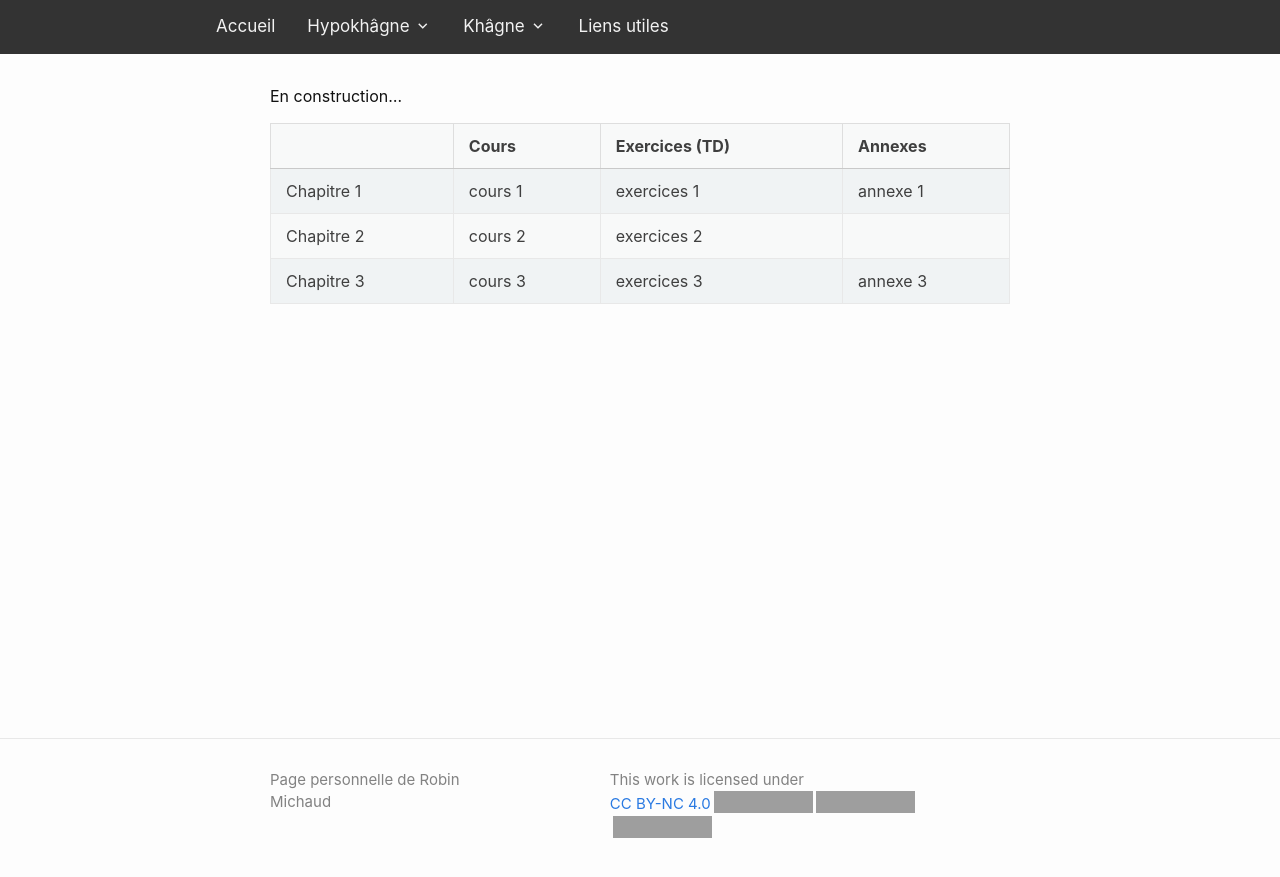
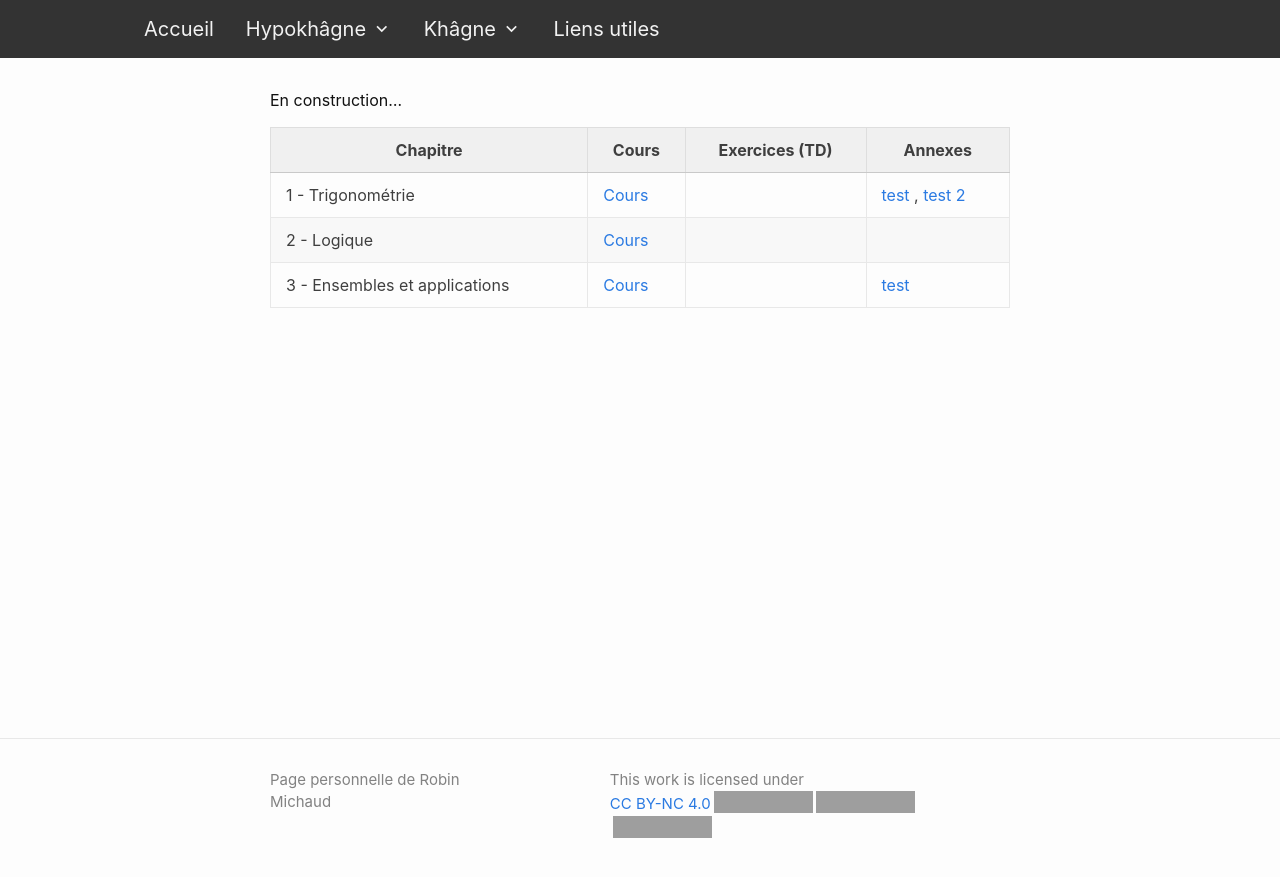
Before and after one commit to michaudmaths/michaudmaths.github.io, a Jekyll site: the page built from menu/cours.markdown, in a window 1280 px wide. Shown: the top 877 px of the page. Built offline with Jekyll 4.4.1, drawn with Linux system fonts in a browser that asks for light colours; nearby versions of some CDN libraries; grey boxes are pictures that could not be loaded.

Commit message:
modifications

```diff
--- /dev/null
+++ b/_data/files.yml
@@ -0,0 +1,40 @@
+cours_folder : 'pdf/cours'
+exercices_folder : 'pdf/exercices hk'
+annexes_folder : 'pdf/annexes hk'
+kholles_folder : 'pdf/kholles hk'
+
+chapitres_hk:
+  - title : Trigonométrie
+    cours : '1.Trigonométrie'
+    exercices :
+    annexes :
+      - name : test
+        path : 'test.pdf'
+      - name : test 2
+        path : 'test2.pdf'
+
+  - title : Logique
+    cours : '2.Logique'
+    exercices :
+    annexes :
+
+  - title : Ensembles et applications
+    cours : '3.Ensembles et applications'
+    exercices:
+    annexes :
+      - name : test
+        path : 'test.pdf'
+
+kholles_hk :
+  - num : 1
+    date_debut : '16/09/24'
+    date_fin : '29/09/24'
+    path : 'programme de kholle 1.pdf'
+
+  - num : 2
+    date_debut : '30/09/24'
+    date_fin : '13/10/24'
+
+  - num : 3
+    date_debut : '14/10/24'
+    date_fin : '10/11/24'
--- a/_sass/minima.scss
+++ b/_sass/minima.scss
@@ -47,5 +47,6 @@ $on-laptop:        800px !default;
 @import
   "minima/base",
   "minima/layout",
+  "minima/grid_display",
   "minima/syntax-highlighting"
 ;
--- a/_sass/minima/_base.scss
+++ b/_sass/minima/_base.scss
@@ -191,6 +191,9 @@ pre {
   }
 }
 
+.container{
+  overflow-x: auto;
+}
 
 
 /**
@@ -229,38 +232,28 @@ pre {
  * Tables
  */
 table {
+  table-layout: auto;
   margin-bottom: $spacing-unit;
   width: 100%;
   text-align: $table-text-align;
   color: lighten($text-color, 18%);
   border-collapse: collapse;
   border: 1px solid $grey-color-light;
-  tr {
-    &:nth-child(odd) {
-      background-color: #f0f3f4;
-      &:hover {
-        background-color :#ecf0f1
-      }
-    }
+
+  tr:nth-child(even) td{
+    background-color : #a7a7a70f;
   }
-
-  tr {
-    &:nth-child(even) {
-      background-color: #f8f9f9;
-      &:hover {
-        background-color :#f2f3f4
-      }
-    }
+  tr:nth-child(odd):hover{
+    background-color : #a7a7a70f
   }
-
-
-
 
   th, td {
     padding: ($spacing-unit / 3) ($spacing-unit / 2);
   }
+
   th {
-    background-color: #f8f9f9;
+    text-align:center;
+    background-color: #a7a7a726;
     border: 1px solid darken($grey-color-light, 4%);
     border-bottom-color: darken($grey-color-light, 12%);
   }
--- a/_sass/minima/_layout.scss
+++ b/_sass/minima/_layout.scss
@@ -15,7 +15,7 @@
 .topnav {
   overflow: visible;
   height:inherit;
-  padding-left:200px;
+  padding-left:10vw;
   background-color: inherit;
 }
 
@@ -68,7 +68,7 @@
   color: #f2f2f2;
   text-align: center;
   text-decoration: none;
-  font-size: 17px;
+  font-size: 20px;
   position:relative;
   margin:14px 16px;
   display:inline-block;
@@ -162,9 +162,12 @@
   width: 0
 }
 
-.nav-item>a:hover::after, .dropdown .dropbtn:hover>.link-text::after {
-  width: 100%
+@media screen and (min-width:600px){
+  .nav-item>a:hover::after, .dropdown .dropbtn:hover>.link-text::after {
+    width: 100%
+  }
 }
+
 
 /* When the screen is less than 600 pixels wide, hide all links, except for the first one ("Home"). Show the link that contains should open and close the topnav (.icon) */
 @media screen and (max-width: 600px) {
@@ -175,13 +178,13 @@
   }
 
   .topnav {
+    display:none;
     position:absolute;
-    padding-right:40px;
-    padding-left:0px;
-    width:fit-content;
-    height:fit-content;
-    right:-100vh;
-    transition: .5s ease-in-out;
+    padding:0;
+    margin:0;
+    right:-100vw;
+    height:100vh;
+    transition: width .5s ease-in-out;
   }
 
   .nav-item-container {
@@ -199,6 +202,7 @@
     float: none;
     display:block;
     text-align: left;
+    color : #f2f2f2;
   }
   .topnav .dropdown {float: none;}
   .topnav .dropdown-content {
@@ -206,6 +210,8 @@
     width:100%;
     margin-left:20px;
     transition:none;
+    background-color: #333;
+    box-shadow: none;
   }
 
   .show .dropdown-content{
@@ -235,7 +241,9 @@
 @media screen and (max-width: 800px) {
   .responsive {
     right:0;
-    transition : right .5s;
+    padding-right:40px;
+    transition :  width .5s ;
+    display:block;
   }
 
 
--- a/menu/cours.markdown
+++ b/menu/cours.markdown
@@ -4,48 +4,72 @@ title: Cours & TD (Hypokhâgne)
 permalink: /cours/
 ---
 
+
 En construction...
 
-<table class="container">
+
+{% assign cours_folder = site.data.files.cours_folder %}
+{% assign exercices_folder = site.data.files.exercices_folder %}
+{% assign annexes_folder = site.data.files.annexes_folder %}
+
+
+{% assign chapitre_counter = 1 %}
+<div class="container">
+<table>
 	<thead>
 		<tr>
-			<th></th>
+			<th>Chapitre </th>
 			<th>Cours</th>
 			<th>Exercices (TD)</th>
 			<th>Annexes </th>
 		</tr>
 	</thead>
 	<tbody>
-		<tr>
-			<td>Chapitre 1</td>
-			<td> cours 1</td>
-			<td> exercices 1</td>
-			<td>annexe 1</td>
-		</tr>
-		<tr>
-			<td>Chapitre 2</td>
-			<td> cours 2</td>
-			<td> exercices 2</td>
-			<td></td>
-		</tr>
-		<tr>
-			<td>Chapitre 3</td>
-			<td> cours 3</td>
-			<td> exercices 3</td>
-			<td>annexe 3</td>
-		</tr>
+		{% for chapter in site.data.files.chapitres_hk %}
+			<tr>
+				<td class="chapter-title">{{chapitre_counter}} - {{chapter.title}}</td>
+				<td>
+					{% if chapter.cours %}
+						<a href="{{cours_folder}}/{{chapter.cours}}.pdf">
+							Cours
+						</a>
+					{% endif%}
+				</td>
+				<td>
+					{% if chapter.exercices %}
+						<a href="{{exercices_folder}}/{{chapter.exercices}}.pdf">
+							Exercices
+						</a>
+					{% endif %}
+				</td>
+				<td>
+					{% if chapter.annexes %}
+						{% assign annexes_length = chapter.annexes | size %}
+						{% for annexe in chapter.annexes %}
+							<a href="{{annexes_folder}}/{{annexe.path}}.pdf">
+								{{annexe.name}}
+							</a>
+							{% if annexes_length > 1  and forloop.index < annexes_length %}
+								<span> ,</span>
+							{% endif %}
+						{% endfor %}
+					{% endif %}
+				</td>
+			</tr>
+		{% assign chapitre_counter = chapitre_counter | plus:1 %}
+		{% endfor %}
+	</tbody>
+</table>
+</div>
 
-<ul>
 
-{% assign cours_counter = 1 %}
+<!-- {% assign cours_counter = 1 %}
 {% for pdf in site.static_files %}
-    {% if pdf.path contains 'pdf' %}
+    {% if pdf.path contains 'pdf/cours' %}
     	{% assign string_to_delete = cours_counter | append: '.' %}
         <li>
         <a href="{{ site.baseurl }}{{ pdf.path }}"> Chapitre {{cours_counter}} : {{pdf.basename | replace: string_to_delete , ''}} </a>
         </li>
         {% assign cours_counter = cours_counter | plus:1 %}
     {% endif %}
-{% endfor %}
-
-</ul>
+{% endfor %} -->
```
Also changed, not shown: menu/kholles.markdown (+11 -1 lines), _sass/minima/_grid_display.scss (added), 4 other files.
